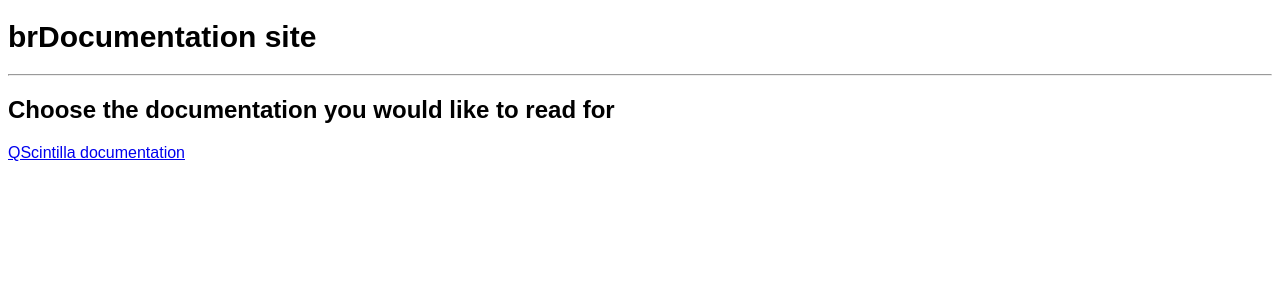
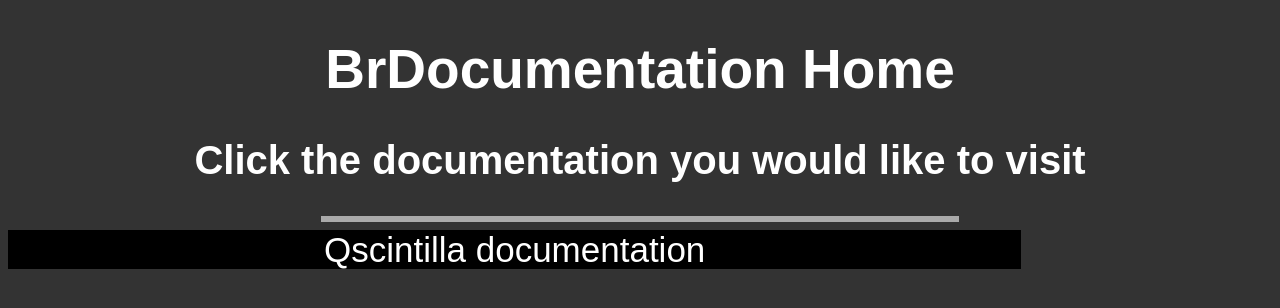
Before and after one commit to brDocumentation/brdocumentation.github.io, a plain HTML site: page index.html in a window 1280 px wide. Drawn offline with Linux system fonts and the light colour scheme.

Commit message:
Add files via upload

```diff
--- a/index.html
+++ b/index.html
@@ -1 +1 @@
-<!DOCTYPE html><html><head><title>brDocumentation site - Documentation everywhere</title><style>*{font-family:"Arial",sans-serif}</style></head><body><h1 style="font-size:30px">brDocumentation site</h1><hr><h2>Choose the documentation you would like to read for</h2><a href="qscintilla/index.html">QScintilla documentation</a></body></html>
+<!DOCTYPE html><html><head><title>BrDocumentation Home</title><meta charset="utf-8"><style>body{font-family:"Arial","sans-serif";background-color:#333333;} h1{font-size:55px;font-weight:900;color:#ffffff;text-align:center;} h2{font-size:40px;font-weight:700;color:#ffffff;text-align:center;} a{text-decoration:none;font-size:35px;background-color:#000000;color:#ffffff;padding-left:25%;padding-right:25%;width:100%;text-align:center;} a:hover{background-color:#cccccc;color:#222222;border:2px black solid;} hr{width:50%;border:solid;color:#aaaaaa;}</style></head><body></body><h1>BrDocumentation Home</h1><h2>Click the documentation you would like to visit</h2><hr><a href="./qscintilla/index.html">Qscintilla documentation</a></body></html>
```
